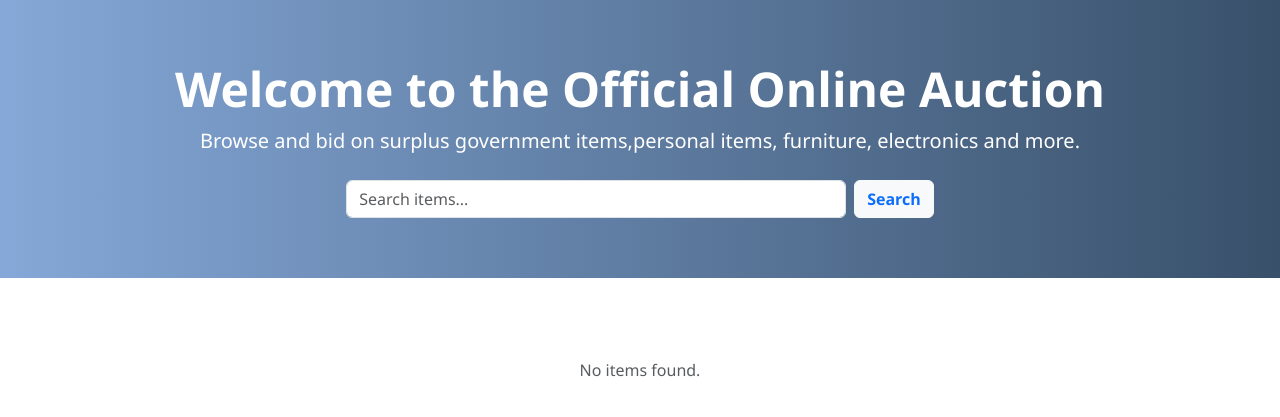
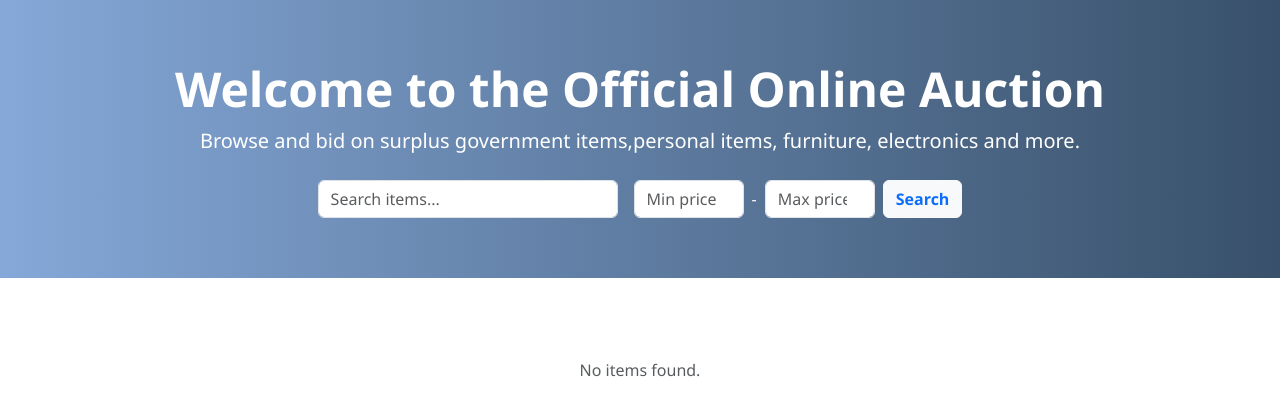
Before and after one commit to Namrata023/onlineauction, a Django app: page / in a window 1280 px wide. Shown: the part 56-473 px from the top of the page. Run offline with Django 5.2, Linux system fonts and the light colour scheme; data that the repository does not hold is empty.

Commit message:
price range filter

```diff
--- a/myapp/templates/base.html
+++ b/myapp/templates/base.html
@@ -26,6 +26,27 @@
 
       .search-box input {
         max-width: 500px;
+      }
+
+      .search-box {
+        max-width: 800px;
+        margin: 0 auto;
+      }
+
+      @media (max-width: 768px) {
+        .search-box .d-flex {
+          flex-direction: column;
+          align-items: stretch !important;
+        }
+
+        .search-box input {
+          max-width: 100%;
+          margin-bottom: 10px;
+        }
+
+        .search-box .gap-2 > input {
+          width: 100% !important;
+        }
       }
 
       .card-container {
@@ -178,9 +199,20 @@
         <h1 class="display-5 fw-bold">Welcome to the Official Online Auction</h1>
         <p class="lead">Browse and bid on surplus government items,personal items, furniture, electronics and more.</p>
 
-        <form method="get" action="{% url 'home' %}" class="d-flex justify-content-center mt-4 search-box">
-          <input type="text" name="q" placeholder="Search items..." class="form-control me-2" value="{{ query|default:'' }}">
-          <button type="submit" class="btn btn-light text-primary fw-semibold">Search</button>
+        <form method="get" action="{% url 'home' %}" class="search-box">
+          <div class="d-flex justify-content-center align-items-center flex-wrap gap-2 mt-4">
+            <!-- Search Input -->
+            <input type="text" name="q" placeholder="Search items..." class="form-control me-2" value="{{ query|default:'' }}" style="max-width: 300px;">
+
+            <!-- Price Range Inputs -->
+            <div class="d-flex align-items-center gap-2">
+              <input type="number" name="min_price" placeholder="Min price" class="form-control" value="{{ min_price|default:'' }}" style="width: 110px;" min="0" step="0.01">
+              <span class="text-white">-</span>
+              <input type="number" name="max_price" placeholder="Max price" class="form-control" value="{{ max_price|default:'' }}" style="width: 110px;" min="0" step="0.01">
+            </div>
+
+            <button type="submit" class="btn btn-light text-primary fw-semibold">Search</button>
+          </div>
         </form>
 
         {% if no_results %}
--- a/myapp/views.py
+++ b/myapp/views.py
@@ -28,14 +28,36 @@ def simple_page_view(request):
 
 def home(request):
     query = request.GET.get('q')
+    min_price = request.GET.get('min_price')
+    max_price = request.GET.get('max_price')
+
+    # Start with all items
+    items = Item.objects.all()
+
+    # Apply search query filter
     if query:
-        items = Item.objects.filter(
+        items = items.filter(
             Q(name__icontains=query) |
             Q(description__icontains=query)
-        ).distinct()
-    else:
-        items = Item.objects.all()
-        query = ''
+        )
+
+    # Apply price range filters
+    if min_price:
+        try:
+            min_price_val = float(min_price)
+            items = items.filter(minimum_price__gte=min_price_val)
+        except ValueError:
+            pass
+
+    if max_price:
+        try:
+            max_price_val = float(max_price)
+            items = items.filter(minimum_price__lte=max_price_val)
+        except ValueError:
+            pass
+
+    items = items.distinct()
+    query = query or ''
     paginator = Paginator(items, 12)  # Show 12 items per page
     page_number = request.GET.get('page')
     page_obj = paginator.get_page(page_number)
@@ -48,7 +70,9 @@ def home(request):
     no_results = query and not items.exists()
     return render(request, 'base.html', {
         'items': page_obj,
-        'query': query or '',
+        'query': query,
+        'min_price': min_price or '',
+        'max_price': max_price or '',
         'no_results': no_results,
         'popular_items': popular_items,
         'recommended_items': recommended_items,
```
